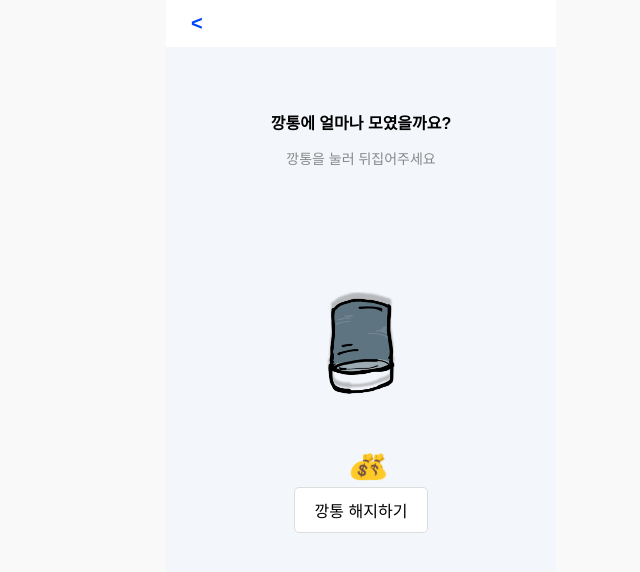
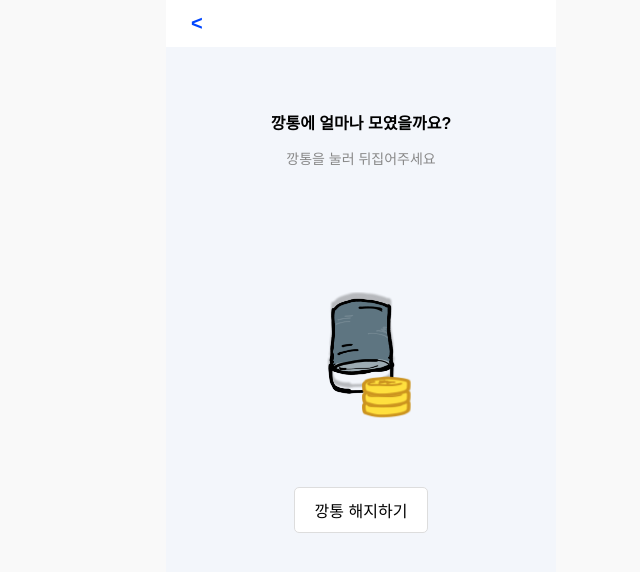
Before and after one commit to Jyebin/shinhan_team2_SOL_the_front, a React (Create React App) app: page /MyCanPage in a window 1280 px wide. Both pictures are taken after a click on the element 640 px from the left and 344 px from the top of the page. Shown: the top 572 px of the page, without its empty margins (279-919 px from the left). Built offline with nearby package versions, Linux system fonts and the light colour scheme; a web font is replaced by a local one.

Commit message:
feat: Change emoji to image
- 동전 이모티콘에서 이미지로 변경

```diff
--- a/src/assets/myCan/MyCanPage.css
+++ b/src/assets/myCan/MyCanPage.css
@@ -75,22 +75,19 @@ body {
 }
 
 .coin {
-    font-size: 1.5rem; /* 동전 크기를 줄임 */
+    width: 50px;
     position: absolute; /* 동전의 위치를 절대적으로 설정 */
     animation: drop 1s ease forwards;
     transform-origin: top;
-    top: 10%; /* 깡통 상단에서 조금 아래로 시작하도록 조정 */
-    left: 50%;
-    transform: translate(-50%, -50%) scale(0.6); /* 위치 조정 및 스케일 줄이기 */
 }
 
 @keyframes drop {
     0% {
-        transform: translateY(0) scale(0.6);
-        opacity: 1;
+        transform: translateY(-200px) scale(0.8); /* 동전이 위에서 떨어지기 시작 */
+        opacity: 0;
     }
     100% {
-        transform: translateY(150px) scale(1); /* 동전이 떨어질 때 크기가 커지도록 설정 */
+        transform: translateY(0) scale(1); /* 동전이 바닥에 닿을 때까지 떨어짐 */
         opacity: 1;
     }
 }
--- a/src/pages/MyCanPage.js
+++ b/src/pages/MyCanPage.js
@@ -1,6 +1,7 @@
 import React, { useState } from 'react';
 import Container from '../components/common/Container';
 import canUrl from '../assets/common/img/can_img.png';
+import coinUrl from '../assets/common/img/coin_img.png';
 import '../assets/myCan/MyCanPage.css';
 
 const balance = 32099;
@@ -16,13 +17,14 @@ const MyCanPage = () => {
 
             for (let i = 0; i < coinCount; i++) {
                 const position = {
-                    left: `${Math.random() * 40 + 30}%`, // 깡통 중심에서 떨어지도록 위치 조정
+                    left: '50%',
+                    top: `${100 - i * 10}%`, // 각 동전이 층층이 쌓이도록 top 위치를 설정
                 };
 
                 setTimeout(() => {
                     newCoins.push(position);
                     setCoins([...newCoins]); // 새 배열로 업데이트
-                }, i * 500); // 0.3초 간격으로 동전이 떨어지도록 설정
+                }, i * 300); // 0.3초 간격으로 동전이 떨어지도록 설정
             }
         } else {
             setCoins([]); // 다시 클릭하면 동전을 초기화
@@ -56,9 +58,9 @@ const MyCanPage = () => {
                         <div
                             key={index}
                             className="coin"
-                            style={{ left: position.left }}
+                            style={{ left: position.left, top: position.top }}
                         >
-                            💰
+                            <img src={coinUrl} className="coin" />
                         </div>
                     ))}
                 </div>
```
